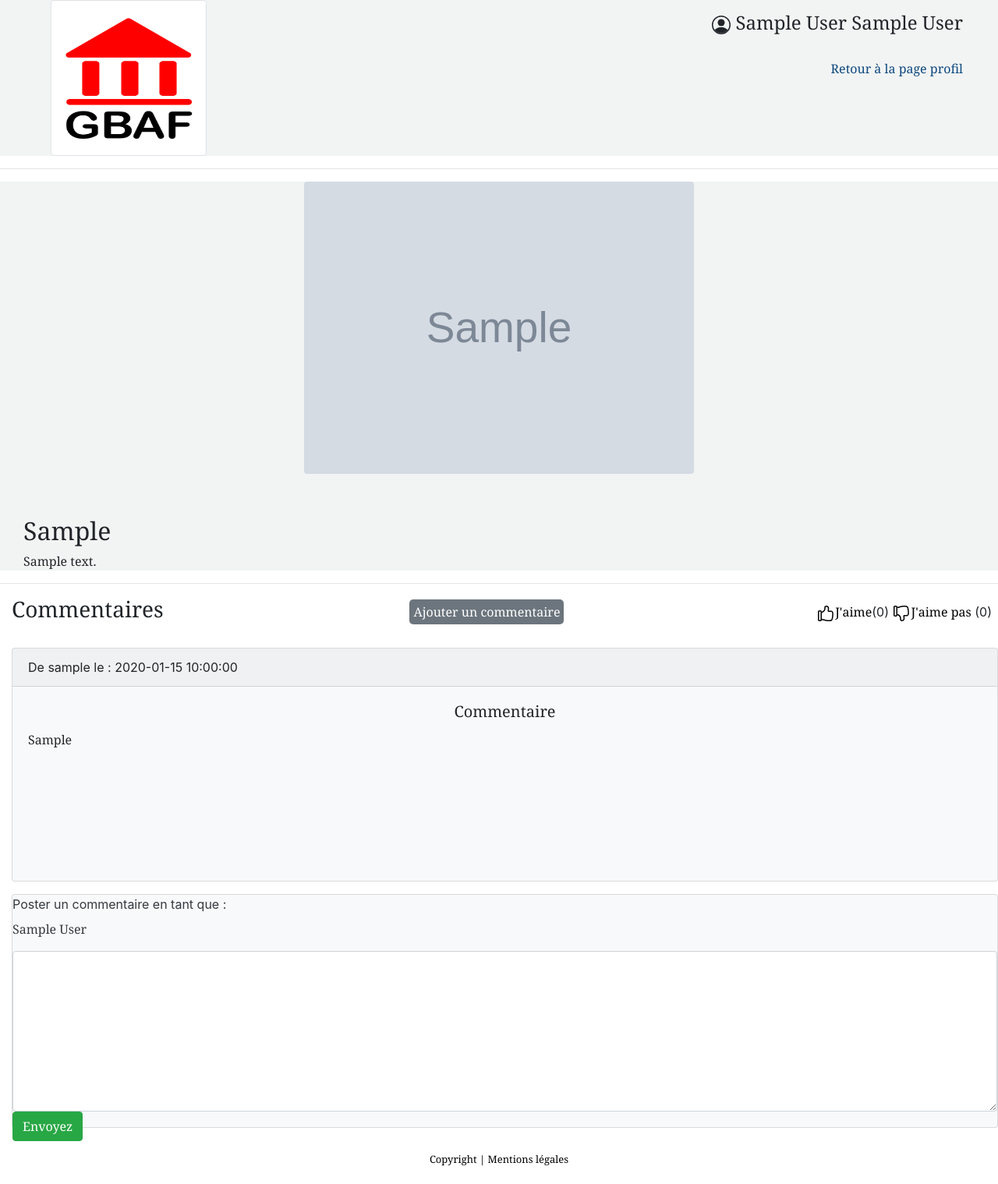
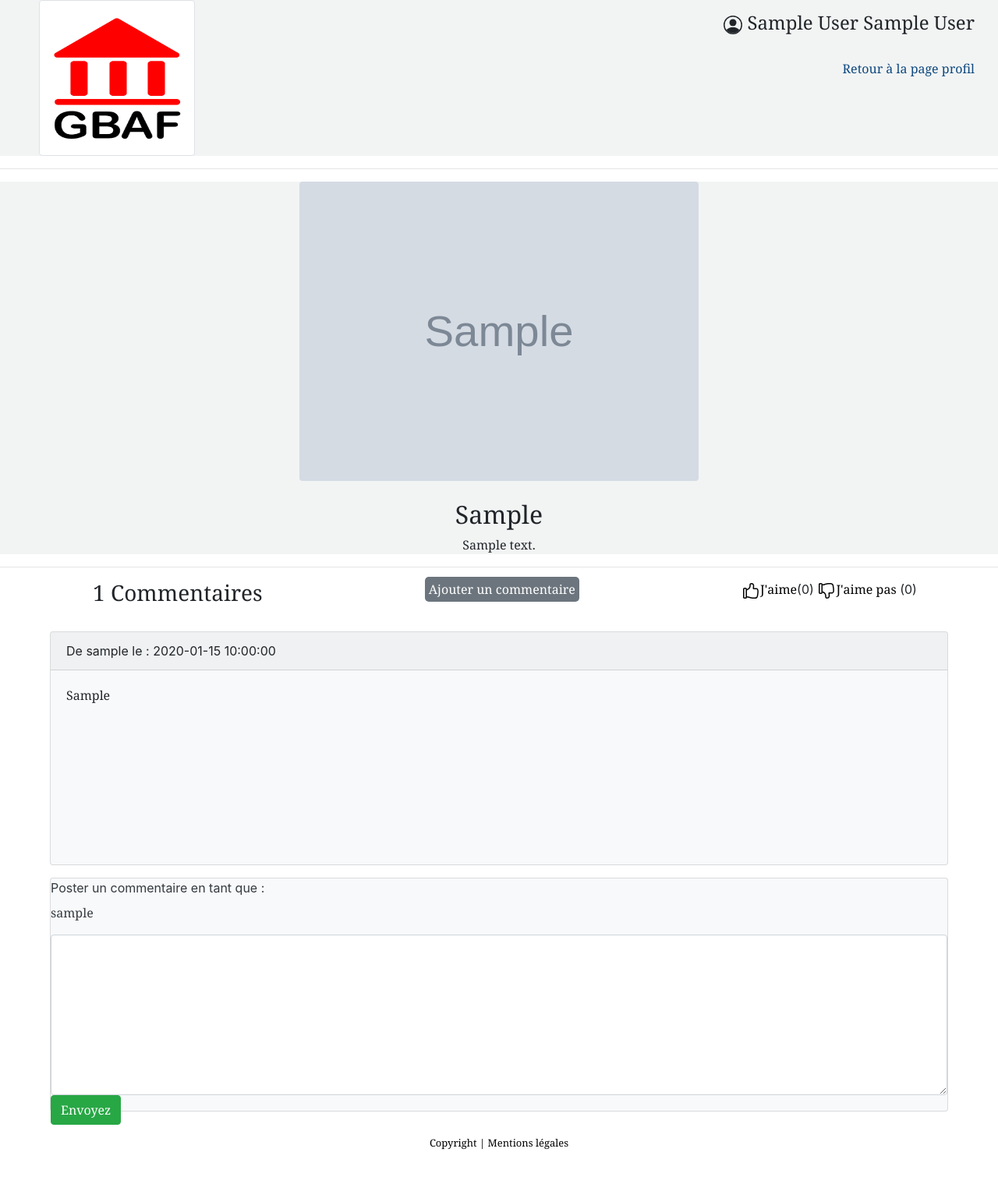
Before and after one commit to Aure31880/GBAF, a PHP site: page /pageacteur.php?id=1 in a window 1280 px wide. Shown: the whole page at 78% size. After the commit the page ends 1475 px from the top, so only its background shows below. Run offline with PHP 8.4, Linux system fonts and the light colour scheme; the visitor is signed in with stand-in values (Sample User, id 1); tables that the repository leaves empty or names only in its code hold one stand-in row (values such as "Sample post"); grey boxes marked "Sample" are stand-in pictures.

Commit message:
dernieres modifications

```diff
--- a/pageacteur.php
+++ b/pageacteur.php
@@ -32,7 +32,9 @@ include('redirection.php');
 
                       }else {
                           ?>
-                      <script>window.alert("interdit d'acces ! Vous ne pouvez commenter qu\'une seul fois !");</script>
+<script>
+window.alert("interdit d'acces ! Vous ne pouvez commenter qu\'une seul fois !");
+</script>
 <?php
                       }
                   }else {
@@ -42,10 +44,15 @@ include('redirection.php');
                   echo 'Selectionner un acteur  !';
               }
 
+$post = 'post';
+$getcountcomment = $bdd->prepare('SELECT COUNT(*) AS comment_count FROM post a WHERE id_acteur  = :acteur ');
+$getcountcomment->execute(array('acteur' =>$getid));
+$getcountcomment = $getcountcomment->fetch();
+$countcomment = $getcountcomment['comment_count'];
+
 // Récupération des commentaires
 $getcomment = $bdd->prepare('SELECT *FROM account a INNER JOIN post  ON post.id_user = a.id_user WHERE id_acteur  = ? ORDER BY date_add DESC');
 $getcomment->execute(array($getid));
-
 
 // Reéupération des votes
 $getlikes = $bdd->prepare('SELECT COUNT(*) AS like_count FROM vote WHERE id_acteur = :acteur AND vote = :Likes_');
@@ -72,7 +79,7 @@ $dislike_count = $getdislikes['dislike_count'];
 <body>
 
     <!-- HEADER -->
-    <div class="container-fluid">
+    <header class="user-info">
         <div class="info">
             <img src="images/logo.jpg" id="img-logo-profil" alt="..." class="img-thumbnail">
             <div class="info-name">
@@ -93,7 +100,7 @@ $dislike_count = $getdislikes['dislike_count'];
                         profil</a></em>
                 </div>
             </div>
-        </div>
+    </header>
     <?php
 while($infoacteur = $req->fetch())
 {
@@ -102,47 +109,53 @@ while($infoacteur = $req->fetch())
     <hr>
 
     <!-- Section acteurs -->
-    <div class="container-fluid">
-    <div class="section-presentation">
+    <section class="acteur">
+        <article>
             <div class="logo-profil">
-        <img src="<?= htmlspecialchars($infoacteur['logo']); ?>" class="rounded mx-auto d-block" id="logo-acteur" alt="logo-acteur">
+                <img src="<?= htmlspecialchars($infoacteur['logo']); ?>" class="rounded mx-auto d-block"
+                    id="logo-acteur" alt="logo-acteur">
             </div>
             <br>
             <div class="title-acteur">
                 <h2><?= htmlspecialchars($infoacteur['acteur']); ?></h2>
             </div>
-        <div class="text-acteur">
-            <p class="content-acteur"><?= nl2br(htmlspecialchars($infoacteur['description'])); ?>
+            <div class="content-acteur">
+                <p><?= nl2br(htmlspecialchars($infoacteur['description'])); ?>
             </div>
             </div>
-</div>
+        </article>
+    </section>
     <hr>
     <?php
 }
 $req->closeCursor();
 ?>
     <!-- Section commentaire -->
-    <div class="d-flex flex-row" id="comment-add">
-        <h3>Commentaires</h3>
-        <div class="p-2">
+    <section class="notice" id="comment-add">
+        <h3><?= $countcomment; ?> Commentaires</h3>
+        <asside>
+            <div class="add-comment">
                 <a href="#text-comment" class="js-modal">Ajouter un commentaire</a>
             </div>
-        <div class="p-2">
+        </asside>
+        <asside>
+            <div class="add-notice">
                 <a href="likeanddislike.php?t=1&id=<?= $getid ?> " class="likes"><svg xmlns="http://www.w3.org/2000/svg"
                         viewBox="0 0 24 24" width="24" height="24">
                         <path fill-rule="evenodd"
                             d="M12.596 2.043c-1.301-.092-2.303.986-2.303 2.206v1.053c0 2.666-1.813 3.785-2.774 4.2a1.866 1.866 0 01-.523.131A1.75 1.75 0 005.25 8h-1.5A1.75 1.75 0 002 9.75v10.5c0 .967.784 1.75 1.75 1.75h1.5a1.75 1.75 0 001.742-1.58c.838.06 1.667.296 2.69.586l.602.17c1.464.406 3.213.824 5.544.824 2.188 0 3.693-.204 4.583-1.372.422-.554.65-1.255.816-2.05.148-.708.262-1.57.396-2.58l.051-.39c.319-2.386.328-4.18-.223-5.394-.293-.644-.743-1.125-1.355-1.431-.59-.296-1.284-.404-2.036-.404h-2.05l.056-.429c.025-.18.05-.372.076-.572.06-.483.117-1.006.117-1.438 0-1.245-.222-2.253-.92-2.941-.684-.675-1.668-.88-2.743-.956zM7 18.918c1.059.064 2.079.355 3.118.652l.568.16c1.406.39 3.006.77 5.142.77 2.277 0 3.004-.274 3.39-.781.216-.283.388-.718.54-1.448.136-.65.242-1.45.379-2.477l.05-.384c.32-2.4.253-3.795-.102-4.575-.16-.352-.375-.568-.66-.711-.305-.153-.74-.245-1.365-.245h-2.37c-.681 0-1.293-.57-1.211-1.328.026-.243.065-.537.105-.834l.07-.527c.06-.482.105-.921.105-1.25 0-1.125-.213-1.617-.473-1.873-.275-.27-.774-.455-1.795-.528-.351-.024-.698.274-.698.71v1.053c0 3.55-2.488 5.063-3.68 5.577-.372.16-.754.232-1.113.26v7.78zM3.75 20.5a.25.25 0 01-.25-.25V9.75a.25.25 0 01.25-.25h1.5a.25.25 0 01.25.25v10.5a.25.25 0 01-.25.25h-1.5z">
                         </path>
                     </svg>J'aime</a><?= '(' . $like_count .')' ?>
-                    <a href="likeanddislike.php?t=2&id=<?= $getid ?>" class="dislikes"><svg xmlns="http://www.w3.org/2000/svg"
-                        viewBox="0 0 24 24" width="24" height="24">
+                <a href="likeanddislike.php?t=2&id=<?= $getid ?>" class="dislikes"><svg
+                        xmlns="http://www.w3.org/2000/svg" viewBox="0 0 24 24" width="24" height="24">
                         <path fill-rule="evenodd"
                             d="M12.596 21.957c-1.301.092-2.303-.986-2.303-2.206v-1.053c0-2.666-1.813-3.785-2.774-4.2a1.864 1.864 0 00-.523-.13A1.75 1.75 0 015.25 16h-1.5A1.75 1.75 0 012 14.25V3.75C2 2.784 2.784 2 3.75 2h1.5a1.75 1.75 0 011.742 1.58c.838-.06 1.667-.296 2.69-.586l.602-.17C11.748 2.419 13.497 2 15.828 2c2.188 0 3.693.204 4.583 1.372.422.554.65 1.255.816 2.05.148.708.262 1.57.396 2.58l.051.39c.319 2.386.328 4.18-.223 5.394-.293.644-.743 1.125-1.355 1.431-.59.296-1.284.404-2.036.404h-2.05l.056.429c.025.18.05.372.076.572.06.483.117 1.006.117 1.438 0 1.245-.222 2.253-.92 2.942-.684.674-1.668.879-2.743.955zM7 5.082c1.059-.064 2.079-.355 3.118-.651.188-.054.377-.108.568-.16 1.406-.392 3.006-.771 5.142-.771 2.277 0 3.004.274 3.39.781.216.283.388.718.54 1.448.136.65.242 1.45.379 2.477l.05.385c.32 2.398.253 3.794-.102 4.574-.16.352-.375.569-.66.711-.305.153-.74.245-1.365.245h-2.37c-.681 0-1.293.57-1.211 1.328.026.244.065.537.105.834l.07.527c.06.482.105.922.105 1.25 0 1.125-.213 1.617-.473 1.873-.275.27-.774.456-1.795.528-.351.024-.698-.274-.698-.71v-1.053c0-3.55-2.488-5.063-3.68-5.577A3.485 3.485 0 007 12.861V5.08zM3.75 3.5a.25.25 0 00-.25.25v10.5c0 .138.112.25.25.25h1.5a.25.25 0 00.25-.25V3.75a.25.25 0 00-.25-.25h-1.5z">
                         </path>
                     </svg>J'aime pas</a> <?= '(' . $dislike_count .')' ?>
             </div>
+        </asside>
         </div>
-</div>
+    </section>
     <br>
 
     <?php
@@ -150,34 +163,39 @@ $req->closeCursor();
     while($reqcomment = $getcomment->fetch())
         {
                 ?>
-                <div class="block">
-    <div class="comment">
-    <div  class="card bg-light mb-3"  id="card-mb3" >
-  <div class="card-header">De <?= htmlspecialchars($reqcomment['username']); ?> le : <?= htmlspecialchars($reqcomment['date_add']);?></div>
+    <section class="comment">
+        <div class="card bg-light mb-3" id="card-mb3">
+            <div class="card-header">De <?= htmlspecialchars($reqcomment['username']); ?> le :
+                <?= htmlspecialchars($reqcomment['date_add']);?></div>
             <div class="card-body" id="card-body">
-    <h5 class="card-title">Commentaire</h5>
                 <p class="text-justify"><?= htmlspecialchars($reqcomment['post']);?></p>
             </div>
         </div>
+        </div>
+    </section>
 
     <?php
         }
         $getcomment->closeCursor();
         ?>
 
-        <div class="card text-dark bg-light mb-3"  id="card-mb3" >
+    <section>
+        <div class="card text-dark bg-light mb-3" id="card-mb3">
             <form method="post">
 
                 <label for="names" class="form-label" id="formComment">Poster un commentaire en tant que :</label>
-            <p><?= $_SESSION['prenom']; ?></p>
+                <p><?= $_SESSION['username']; ?></p>
                 <textarea class="form-control" id="text-comment" name="textcomment" rows="8" required></textarea>
-            <input type="hidden" name="prenom" value="<?= htmlspecialchars($_SESSION['prenom']);?>">
+                <input type="hidden" name="prenom" value="<?= htmlspecialchars($_SESSION['username']);?>">
                 <button type="submit" id="button-comment" class="btn btn-success" value="formenvoie">Envoyez</button>
             </form>
         </div>
         </div>
+    </section>
+
     <?php
 require('footer.php');
 ?>
 </body>
+
 </html>
--- a/public/css/style.css
+++ b/public/css/style.css
@@ -2,11 +2,11 @@ html {
     height: 100%;
   }
   body {
-    min-height: 100%;
-    margin: 0;
+    margin: 0 ;
     padding: 0;
     background-color: #ffffff;
   }
+
 h1, h2, h3, h4, h5 {
     font-family: Georgia, 'Times New Roman', Times, serif;
 }
@@ -82,16 +79,12 @@ a:hover {
 /*...fin...*/
 
 /* page profil */
+
 .deconnexion {
     color: red;
 }
-.container-fluid {
+.user-info {
     background-color: #F2F4F4;
-    width: 100%;
-}
-.content {
-    background-color: #F2F4F4;
-    width: 100%;
 }
 .info-name a {
     float: right;
@@ -133,11 +141,12 @@ a:hover {
 }
 .card.mb-3{
     background-color: #DC7633;
-    margin-left: 15px;
+    margin-left: auto;
+    margin-right: auto;
 }
 #card-partenaire {
-    max-width: 80%;
-    height: 250px;
+    max-width: 90%;
+    height: 280px;
 }
 .btn.btn-secondary.btn-sm {
     float: right;
@@ -153,15 +162,12 @@ a:hover {
 /*...fin...*/
 
 /* page acteur */
+.acteur {
+    text-align: center;
+    background-color: #F2F4F4;
+}
 .rounded.mx-auto.d-block {
    width:40%;
-}
-.title-acteur {
-    margin-top: 30px;
-    margin-left: 15px;
-}
-.content-acteur {
-    margin-left: 15px;
 }
 a.likes, a.dislikes {
     color: black;
@@ -183,14 +189,16 @@ a.dislikes:hover {
     text-decoration: none;
     background-color: rgba(5, 56, 149, 0.4);
 }
-.p-2 {
-   margin-left: auto;
-}
-.d-flex.flex-row h3 {
+.notice h3 {
     margin-left: 15px;
 }
+.notice {
+    display: flex;
+    justify-content: space-around;
+}
+
 .card.bg-light.mb-3 {
-    max-width: 100%;
+    max-width: 90%;
     height : 300px;
 }
 /*...fin...*/
```
Also changed, not shown: other parts of public/css/style.css (+24 -8 lines), changeprofil.php (+3 -4 lines), changeprofil_post.php (+40 -6 lines), profil.php (+25 -22 lines), updatepass_post.php (deleted, +0 -47 lines). Lines whose indentation alone changed are shown as unchanged.
